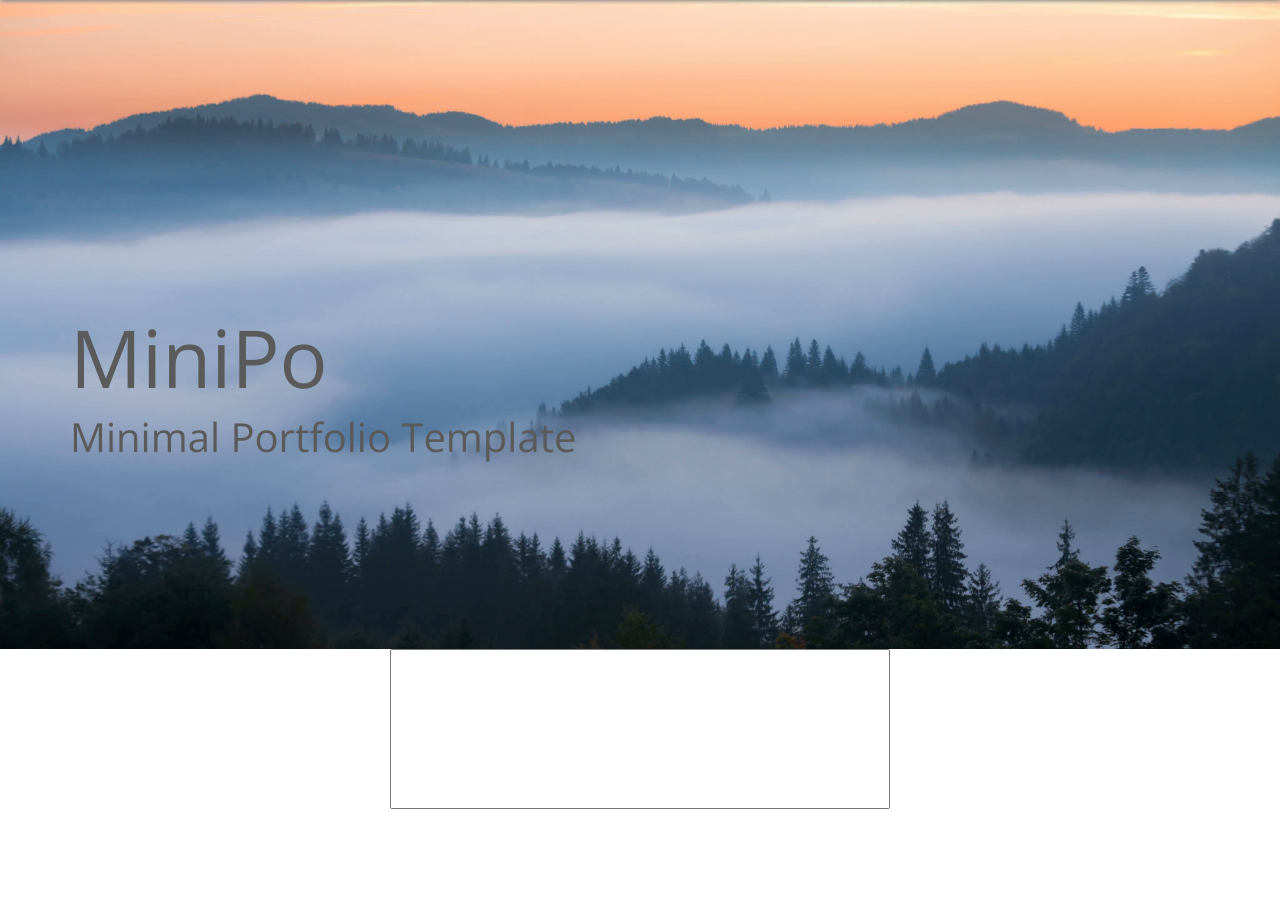
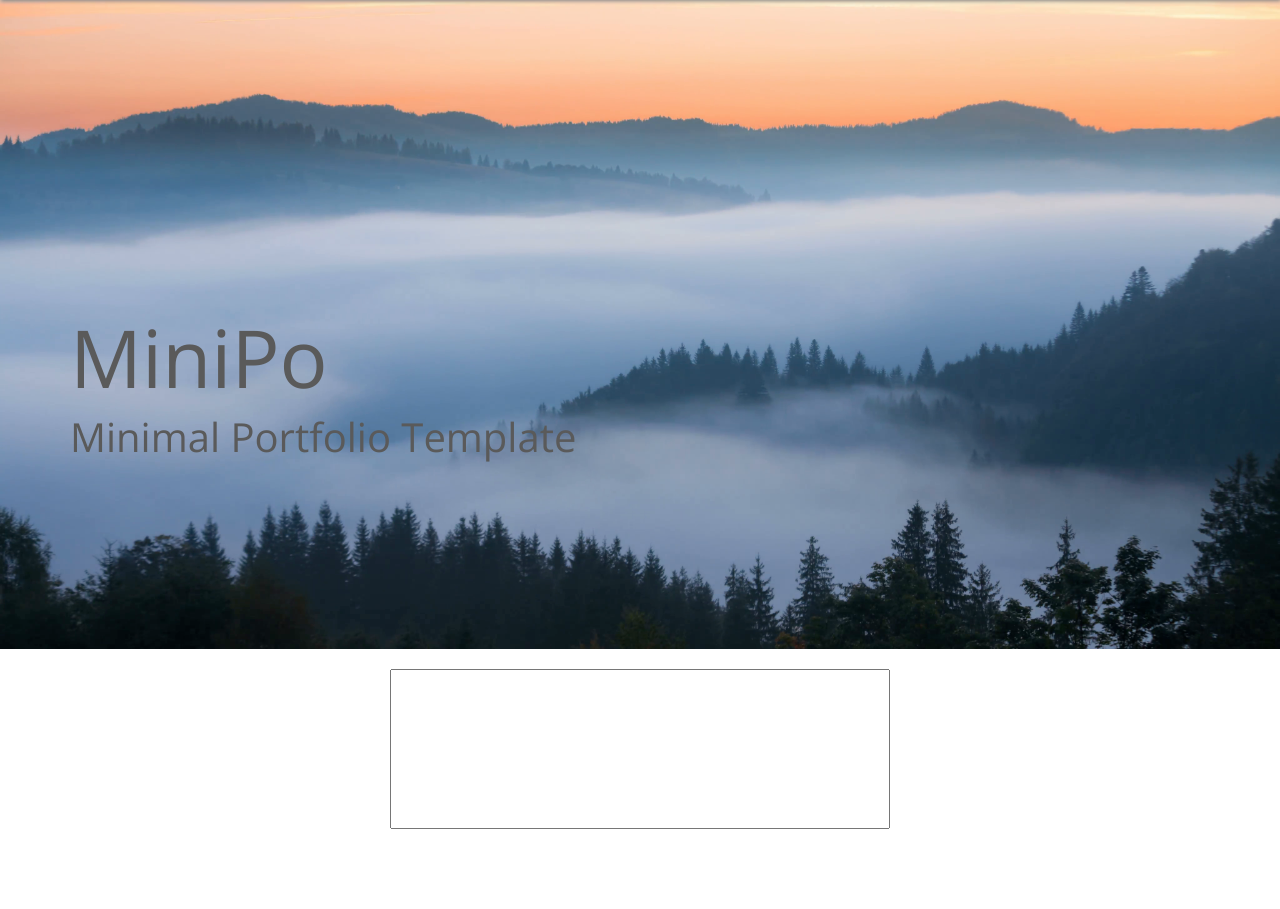
Before and after one commit to LVillaflores/HAML-SCSS, a PHP site: page / in a window 1280 px wide. Shown: the part 109-1018 px from the top of the page. Run offline with PHP 8.4, Linux system fonts and the light colour scheme; some libraries are stand-ins or nearby versions.

Commit message:
Add files via upload

```diff
--- a/style.css
+++ b/style.css
@@ -231,4 +231,8 @@ div {
   width: 500px;
 }
 
+#MailImage {
+  padding: 10px;
+}
+
 /*# sourceMappingURL=style.css.map */
--- a/style.scss
+++ b/style.scss
@@ -270,3 +270,7 @@ div{
 	height: 160px;
 	width: 500px;
 }
+
+#MailImage{
+	padding: 10px;
+}
```
Also changed, not shown: 1 other file.
